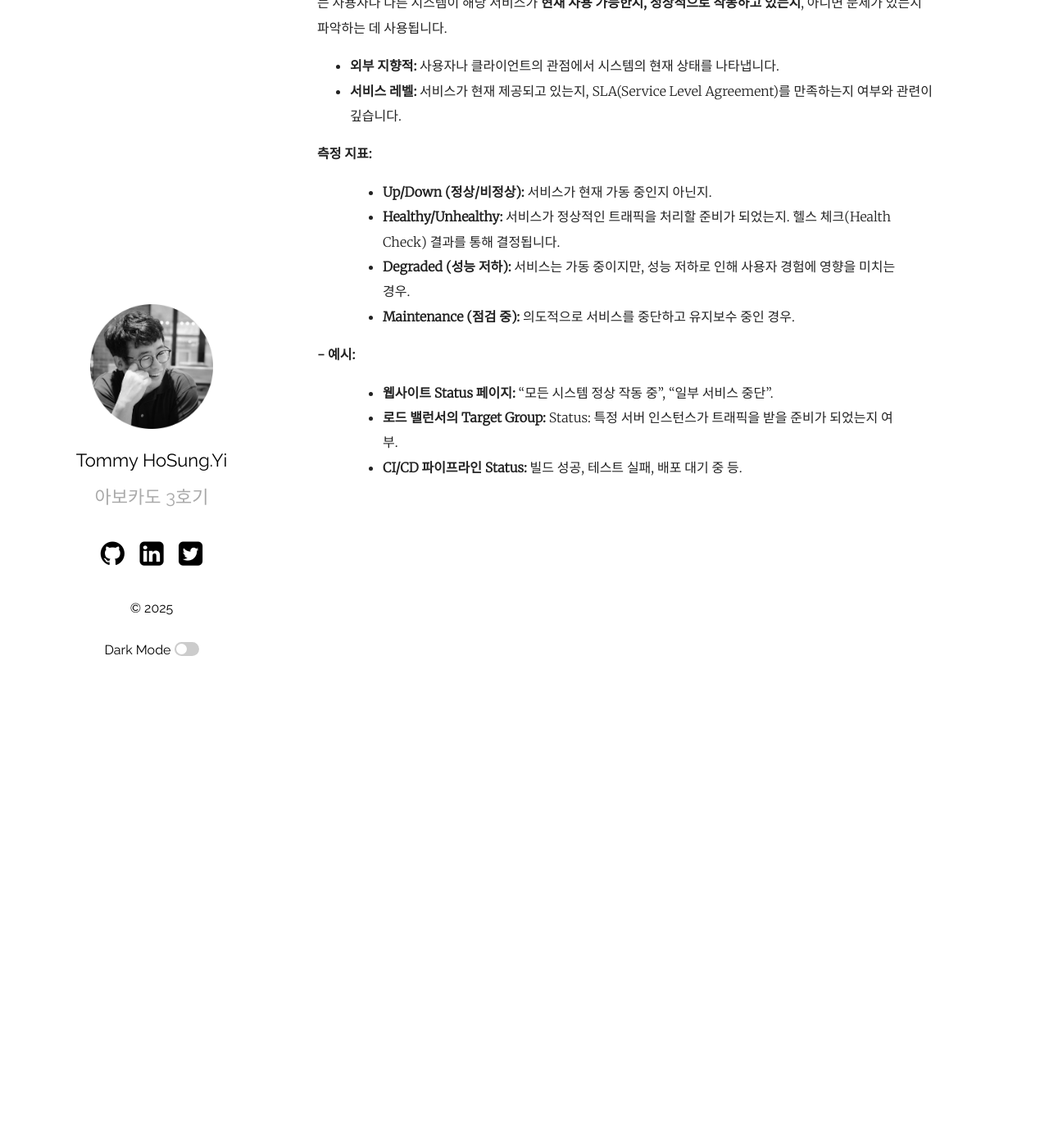
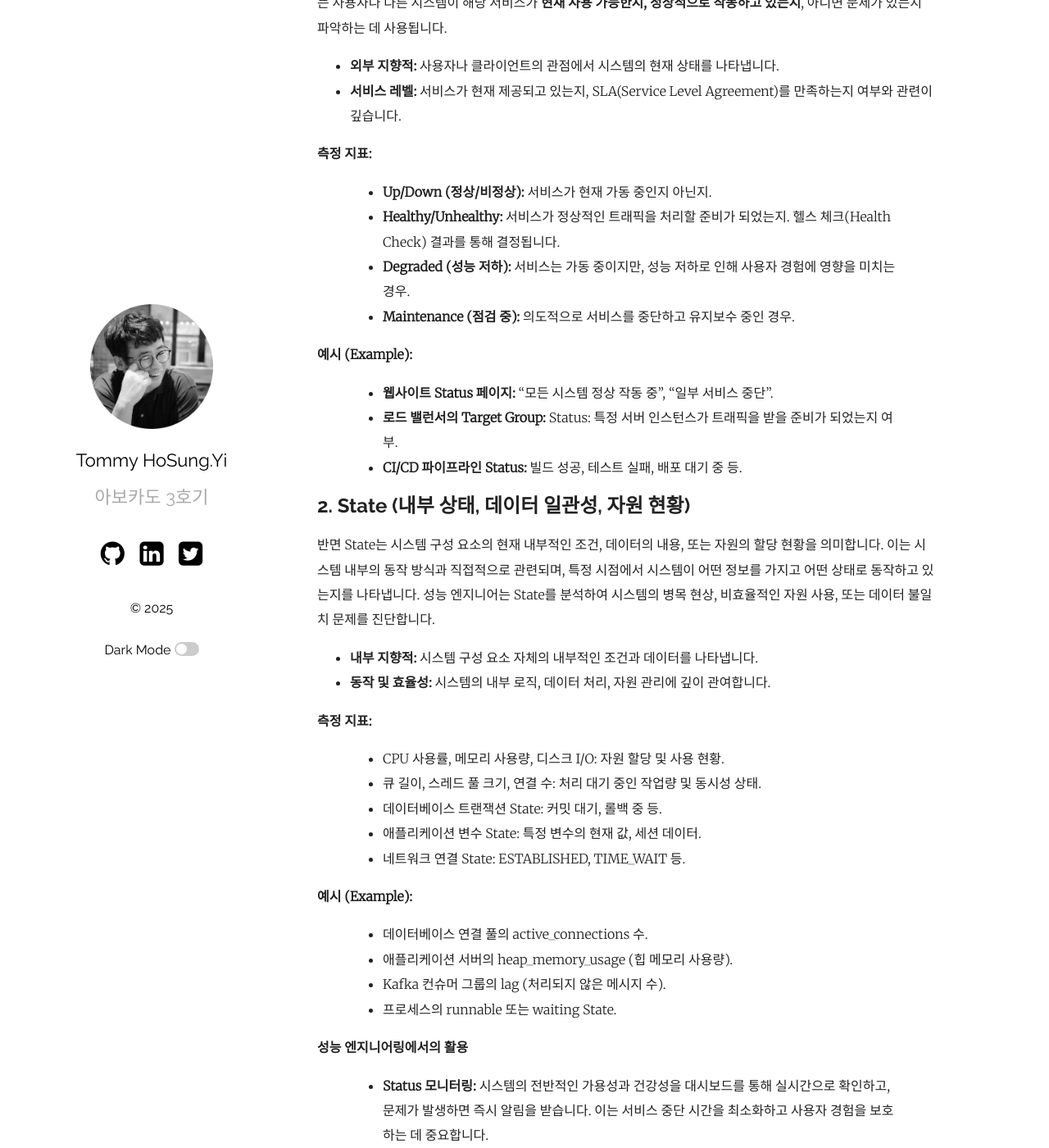
Before and after one commit to hslee77/hslee77.github.io, a Jekyll site: the page built from wiki/linux/2025-12-12-system_performance.md, in a window 1280 px wide and 1400 px high, scrolled down 12856 px. Shown: the whole window at 82% size. Built offline with Jekyll 4.4.1, drawn with Linux system fonts in a browser that asks for light colours; some of the changed text lies outside the part shown.

Commit message:
20251226 update v2.4

```diff
--- a/wiki/linux/2025-12-12-system_performance.md
+++ b/wiki/linux/2025-12-12-system_performance.md
@@ -508,7 +508,43 @@ perf annotate --stdio
 >- **Degraded (성능 저하):** 서비스는 가동 중이지만, 성능 저하로 인해 사용자 경험에 영향을 미치는 경우.
 >- **Maintenance (점검 중):** 의도적으로 서비스를 중단하고 유지보수 중인 경우.
 
-**- 예시:**
+**예시 (Example):**
 >- **웹사이트 Status 페이지:** "모든 시스템 정상 작동 중", "일부 서비스 중단".
 >- **로드 밸런서의 Target Group:** Status: 특정 서버 인스턴스가 트래픽을 받을 준비가 되었는지 여부.
 >- **CI/CD 파이프라인 Status:** 빌드 성공, 테스트 실패, 배포 대기 중 등.
+
+##  2. State (내부 상태, 데이터 일관성, 자원 현황)
+반면 State는 시스템 구성 요소의 현재 내부적인 조건, 데이터의 내용, 또는 자원의 할당 현황을 의미합니다.
+이는 시스템 내부의 동작 방식과 직접적으로 관련되며, 특정 시점에서 시스템이 어떤 정보를 가지고 어떤 상태로 동작하고 있는지를 나타냅니다. 성능 엔지니어는 State를 분석하여 시스템의 병목 현상, 비효율적인 자원 사용, 또는 데이터 불일치 문제를 진단합니다.
+
+- **내부 지향적:**  시스템 구성 요소 자체의 내부적인 조건과 데이터를 나타냅니다.
+- **동작 및 효율성:** 시스템의 내부 로직, 데이터 처리, 자원 관리에 깊이 관여합니다.
+
+**측정 지표:**
+
+>- CPU 사용률, 메모리 사용량, 디스크 I/O: 자원 할당 및 사용 현황.
+>- 큐 길이, 스레드 풀 크기, 연결 수: 처리 대기 중인 작업량 및 동시성 상태.
+>- 데이터베이스 트랜잭션 State: 커밋 대기, 롤백 중 등.
+>- 애플리케이션 변수 State: 특정 변수의 현재 값, 세션 데이터.
+>- 네트워크 연결 State: ESTABLISHED, TIME_WAIT 등.
+
+**예시 (Example):**
+
+>- 데이터베이스 연결 풀의 active_connections 수.
+>- 애플리케이션 서버의 heap_memory_usage (힙 메모리 사용량).
+>- Kafka 컨슈머 그룹의 lag (처리되지 않은 메시지 수).
+>- 프로세스의 runnable 또는 waiting State.
+
+**성능 엔지니어링에서의 활용**
+>- **Status 모니터링:** 시스템의 전반적인 가용성과 건강성을 대시보드를 통해 실시간으로 확인하고, 문제가 발생하면 즉시 알림을 받습니다.
+이는 서비스 중단 시간을 최소화하고 사용자 경험을 보호하는 데 중요합니다.
+
+>- **State 분석:** 특정 Status (예: Degraded)가 감지되었을 때, 관련 구성 요소들의 State를 깊이 분석하여 문제의 근본 원인을 파악합니다.
+예를 들어, 웹서비스의 Status가 'Degraded'로 변경되면, 각 서버 인스턴스의 CPU State, 메모리 State,
+DB 연결 State 등을 확인하여 병목 지점을 찾아냅니다.
+
+>- **최적화:** 시스템의 State 데이터를 분석하여 자원 할당을 최적화하고, 코드나 아키텍처를 개선하여 성능을 향상시킵니다.
+예를 들어, 특정 큐의 길이가 지속적으로 길어지는 State를 발견하면, 해당 큐를 처리하는 워커 수를 늘리거나 처리 로직을 최적화할 수 있습니다.
+
+>- **결론적으로**, Status는 **"시스템이 사용자에게 어떻게 보이는가?"**에 가깝고, State는 **"시스템 내부가 현재 어떻게 동작하고 있는가?"** 에
+가깝습니다. 성능 엔지니어는 이 두 가지를 모두 이해하고 활용하여 시스템의 안정성과 효율성을 극대화합니다.
```
